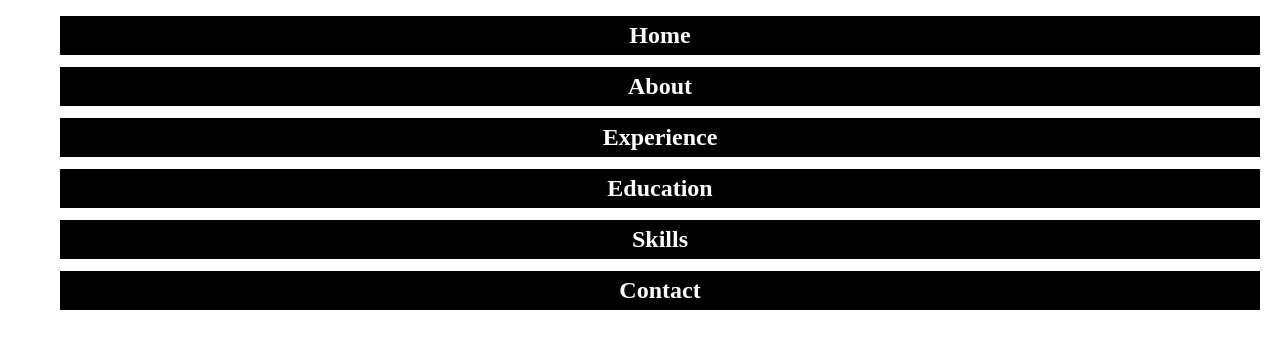
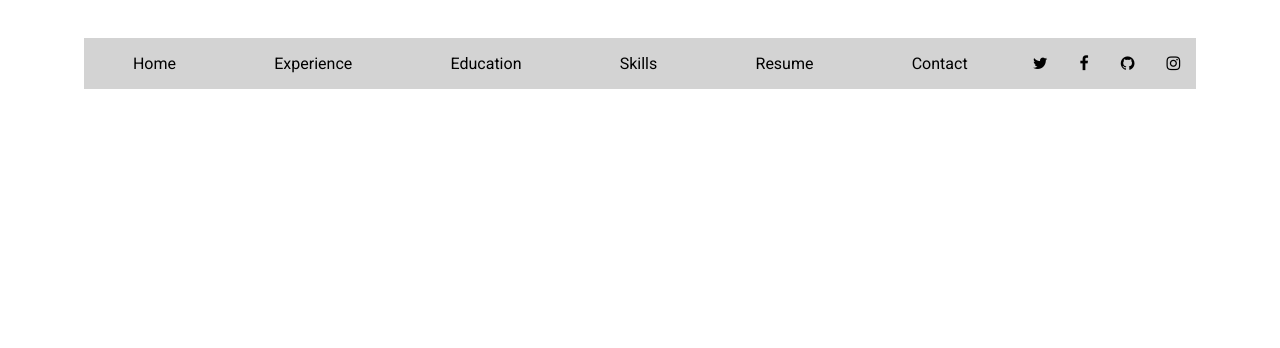
Before and after one commit to npranto/understanding-flexbox, a website: page demos/navbar/src/index.html in a window 1280 px wide. Drawn offline with Linux system fonts and the light colour scheme.

Commit message:
completes navigation bar and removes projs directory

```diff
--- a/demos/navbar/src/index.html
+++ b/demos/navbar/src/index.html
@@ -1,20 +1,59 @@
 <!DOCTYPE html>
 <html lang="en">
 <head>
-    <meta charset="UTF-8">
+    <meta charset="utf-8">
+    <meta name="viewport" content="width=device-width, initial-scale=1">
     <title> Navigation Bar </title>
-    <link rel="stylesheet" href="./style.css">
+    <link href="https://fonts.googleapis.com/css?family=Roboto" rel="stylesheet">
+    <link rel="stylesheet" href="https://cdnjs.cloudflare.com/ajax/libs/font-awesome/4.7.0/css/font-awesome.min.css" />
+    <link rel="stylesheet" type="text/css" href="./build/style.css">
 </head>
 <body>
 
-    <nav class="navbar">
+    <nav>
         <ul class="tabs">
-            <li class="tab"> Home </li>
-            <li class="tab"> About </li>
-            <li class="tab"> Experience </li>
-            <li class="tab"> Education </li>
-            <li class="tab"> Skills </li>
-            <li class="tab"> Contact </li>
+            <li class="tab">
+                <a href="">
+                    Home
+                </a>
+            </li>
+            <li class="tab">
+                <a href="">
+                    Experience
+                </a>
+            </li>
+            <li class="tab">
+                <a href="">
+                    Education
+                </a>
+            </li>
+            <li class="tab">
+                <a href="">
+                    Skills
+                </a>
+            </li>
+            <li class="tab">
+                <a href="">
+                    Resume
+                </a>
+            </li>
+            <li class="tab">
+                <a href="">
+                    Contact
+                </a>
+            </li>
+            <li class="tab social">
+                <i class="fa fa-twitter" aria-hidden="true"></i>
+            </li>
+            <li class="tab social">
+                <i class="fa fa-facebook" aria-hidden="true"></i>
+            </li>
+            <li class="tab social">
+                <i class="fa fa-github" aria-hidden="true"></i>
+            </li>
+            <li class="tab social">
+                <i class="fa fa-instagram" aria-hidden="true"></i>
+            </li>
         </ul>
     </nav>
 
--- a/demos/navbar/src/style.css
+++ b/demos/navbar/src/style.css
@@ -1,13 +1,58 @@
-.tabs {
+* {
+    font-family: 'Roboto';
+}
+ul {
     list-style-type: none;
+    padding: 0px;
+    margin: 0px;
+}
+a {
+    text-decoration: none;
+    color: inherit;
 }
 
+/*//////////*/
+
+nav {
+    margin: 3% 6%;
+}
+.tabs {
+    display: flex;
+    background: lightgray;
+}
 .tab {
+    flex-grow: 1;
+    padding: 1em;
     text-align: center;
-    font-weight: bold;
-    font-size: 1.5em;
-    padding: 0.25em;
-    margin: 0.50em;
-    background: black;
+}
+.tab:hover {
+    background: deepskyblue;
     color: white;
 }
+.social {
+    flex-grow: 0;
+}
+
+/*//////////*/
+
+@media all and (max-width: 900px){
+    .tabs {
+        flex-wrap: wrap;
+    }
+    .tab {
+        flex: 1 1 calc(33.33333% - 32px);
+    }
+    .social {
+        flex: 1 1 calc(25% - 32px);
+    }
+}
+@media all and (max-width: 510px){
+    .tab {
+        flex-basis: calc(50% - 32px);
+    }
+}
+@media all and (max-width: 400px){
+    .tabs {
+        flex-direction: column;
+    }
+}
--- a/projs/navbar/style.css
+++ /dev/null
@@ -1,58 +0,0 @@
-* {
-    font-family: 'Roboto';
-}
-ul {
-    list-style-type: none;
-    padding: 0px;
-    margin: 0px;
-}
-a {
-    text-decoration: none;
-    color: inherit;
-}
-
-/*//////////*/
-
-nav {
-    margin: 2em 5em;
-}
-.tabs {
-    display: flex;
-    background: lightgray;
-}
-.tab {
-    flex-grow: 1;
-    padding: 1em;
-    text-align: center;
-}
-.tab:hover {
-    background: deepskyblue;
-    color: white;
-}
-.social {
-    flex-grow: 0;
-}
-
-/*//////////*/
-
-@media all and (max-width: 900px){
-    .tabs {
-        flex-wrap: wrap;
-    }
-    .tab {
-        flex: 1 1 calc(33.33333% - 32px);
-    }
-    .social {
-        flex: 1 1 calc(25% - 32px);
-    }
-}
-@media all and (max-width: 510px){
-    .tab {
-        flex-basis: calc(50% - 32px);
-    }
-}
-@media all and (max-width: 400px){
-    .tabs {
-        flex-direction: column;
-    }
-}
```
Also changed, not shown: projs/navbar/index.html (deleted, +0 -61 lines), demos/navbar/src/build/style.css.
